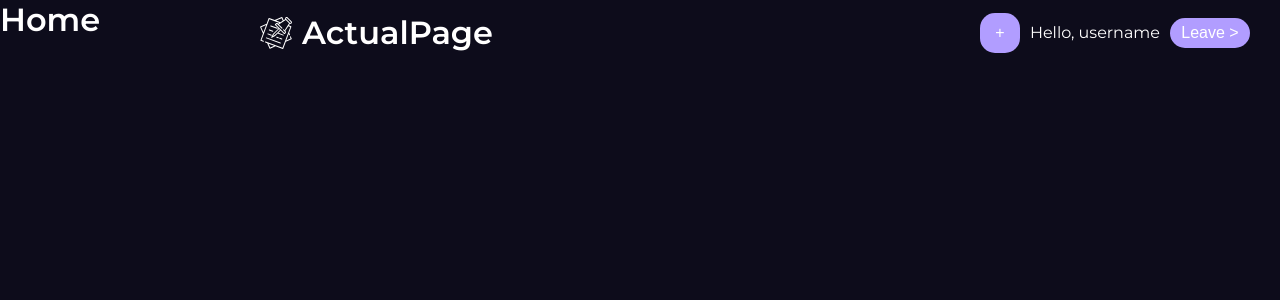
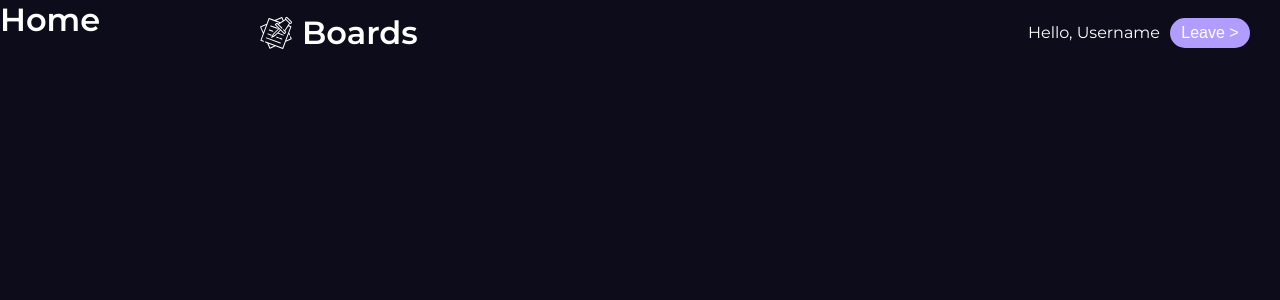
Before and after one commit to Kubatbekkk/RS-Clone---Trello, a React app: page / in a window 1280 px wide. Shown: the top 300 px of the page. Built offline with nearby package versions, Linux system fonts and the light colour scheme.

Commit message:
add: actualPage title update

```diff
--- a/src/App.tsx
+++ b/src/App.tsx
@@ -15,8 +15,8 @@ import Navbar from './components/Navbar';
 function App() {
   return (
     <ThemeProvider theme={dark}>
-      <Navbar />
       <Router>
+        <Navbar />
         <Routes>
           <Route path='/' element={<Home />} />
           <Route path="/board" element={<Board />} />
--- a/src/components/Navbar/Navbar.tsx
+++ b/src/components/Navbar/Navbar.tsx
@@ -1,24 +1,39 @@
-import React from 'react';
+import React, { useState, useEffect } from 'react';
+import { useLocation, useNavigate } from 'react-router-dom';
 import Button from 'src/utils/Button';
 import NotesIcon from '../../assets/notes-icon.svg';
 import { StyledNavbar } from './styles';
 
-const Navbar = () => (
+const Navbar = (): JSX.Element => {
+  const [actualPage, setActualPage] = useState('');
+
+  const { pathname } = useLocation();
+  const navigate = useNavigate();
+  console.log(navigate);
+
+  useEffect(() => {
+    if (pathname.slice(0, 6) === '/board') setActualPage('Your tasks');
+    // if (pathname.slice(0, 6) === "/login") setActualPage("Login");
+    // if (pathname.slice(0, 9) === "/register") setActualPage("Register");
+    if (pathname === '/') setActualPage('Boards');
+  }, [pathname]);
+  return (
     <StyledNavbar>
       <div className="sectionName">
         <img src={NotesIcon} alt='notes-icon' />
-      <h1>ActualPage</h1>
+        <h1>{actualPage}</h1>
       </div>
       <div />
       <div>
-      {/* <span>Your tasks</span> */}
+        {actualPage === 'Your tasks' && (
         <Button
           text="+"
           height="40px"
           width="40px"
         />
+        )}
 
-      <p>Hello, username</p>
+        <p>Hello, Username</p>
         <Button
           text="Leave >"
           width="80px"
@@ -27,5 +42,6 @@ const Navbar = () => (
       </div>
     </StyledNavbar>
   );
+};
 
 export default Navbar;
```
Lines whose indentation alone changed are shown as unchanged.
